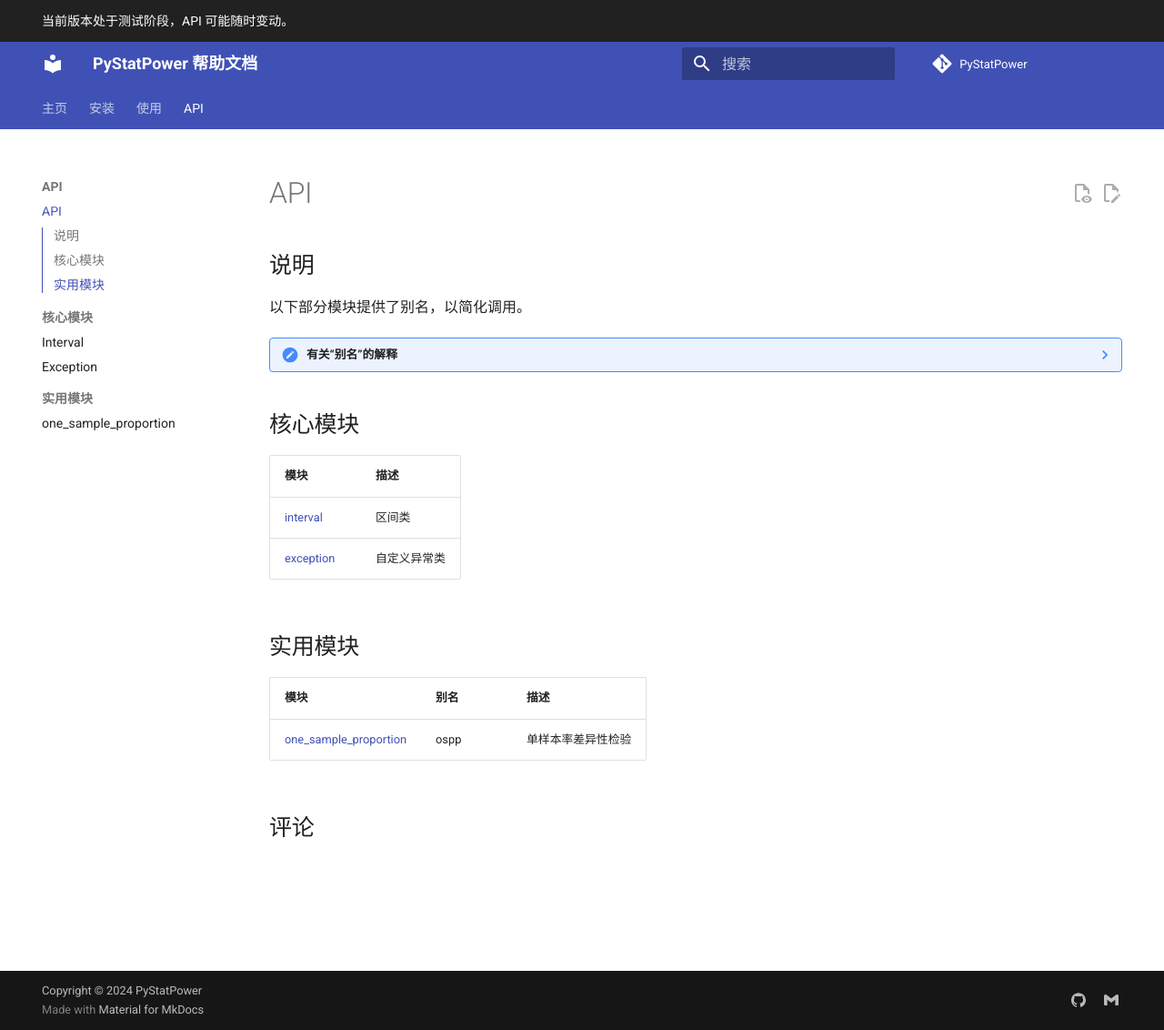
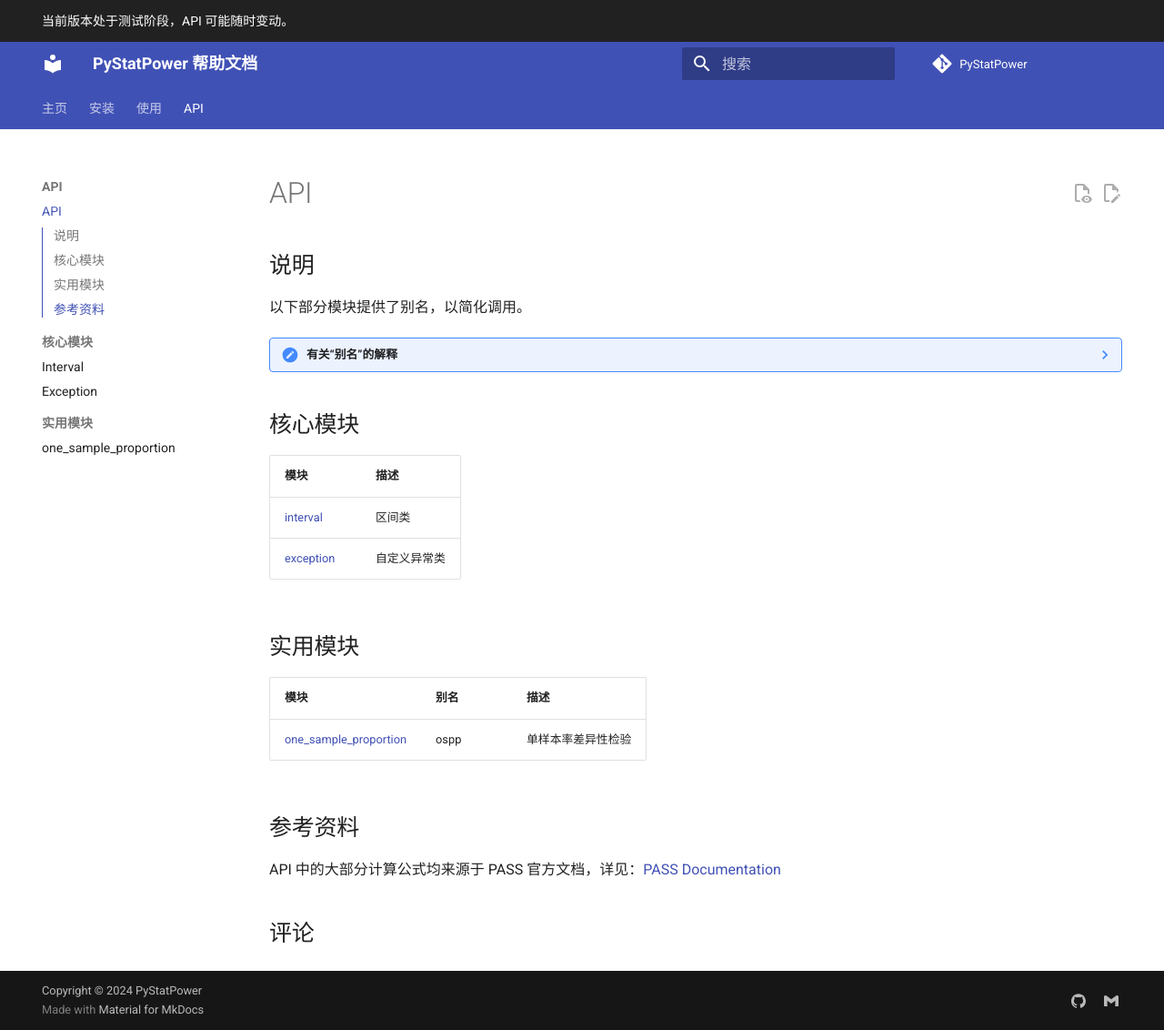
Before and after one commit to PyStatPower/PyStatPower-Docs, an MkDocs documentation site: the page built from docs/api/index.md, in a window 1280 px wide and 1132 px high. Shown: the whole window at 91% size. Built offline with MkDocs 1.6.1 and Material for MkDocs 9.7.7, drawn with Linux system fonts in a browser that asks for light colours; comment, search, counter and statistics services are not loaded; the version menu is left out.

Commit message:
docs: api/index (add reference)

```diff
--- a/docs/api/index.md
+++ b/docs/api/index.md
@@ -46,3 +46,7 @@
 | 模块                                                           | 别名 | 描述               |
 | -------------------------------------------------------------- | ---- | ------------------ |
 | [one_sample_proportion](./procedures/one_sample_proportion.md) | ospp | 单样本率差异性检验 |
+
+## 参考资料
+
+API 中的大部分计算公式均来源于 PASS 官方文档，详见：[PASS Documentation](https://www.ncss.com/software/pass/pass-documentation/)
```
